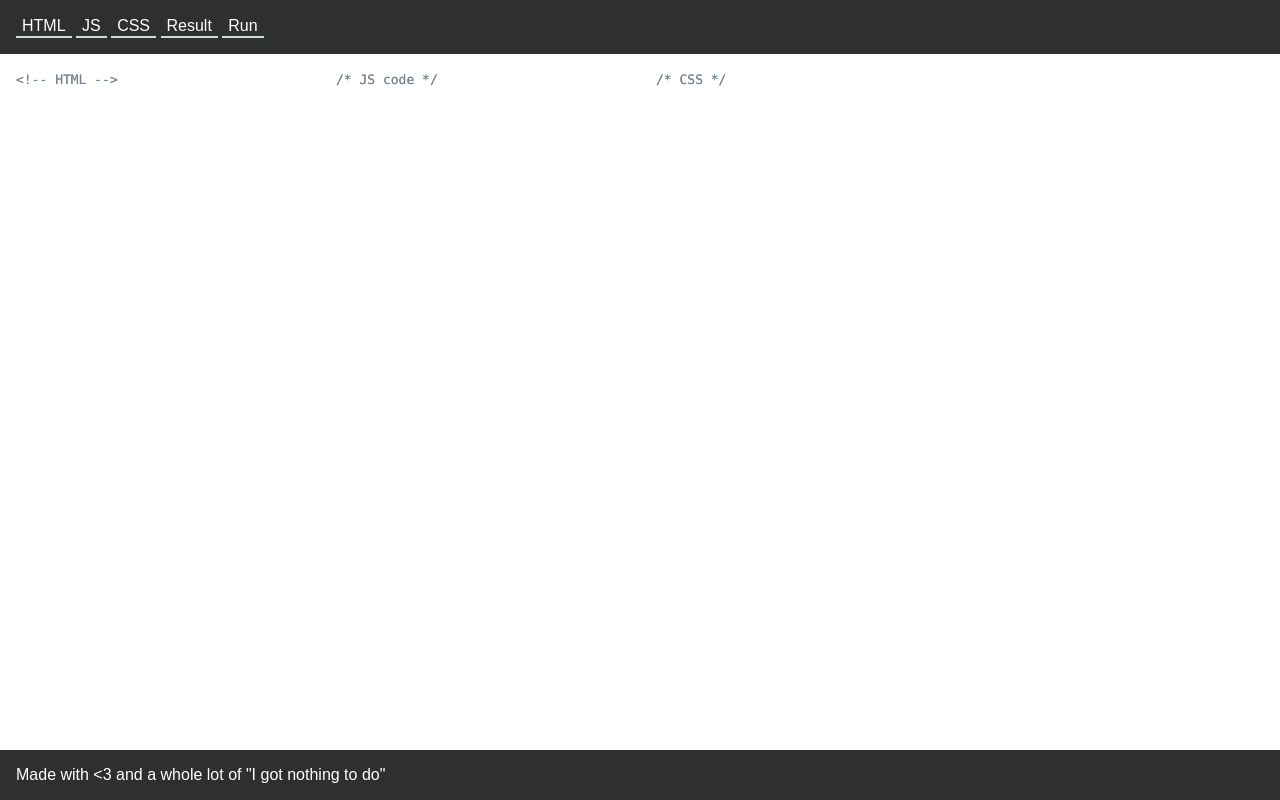
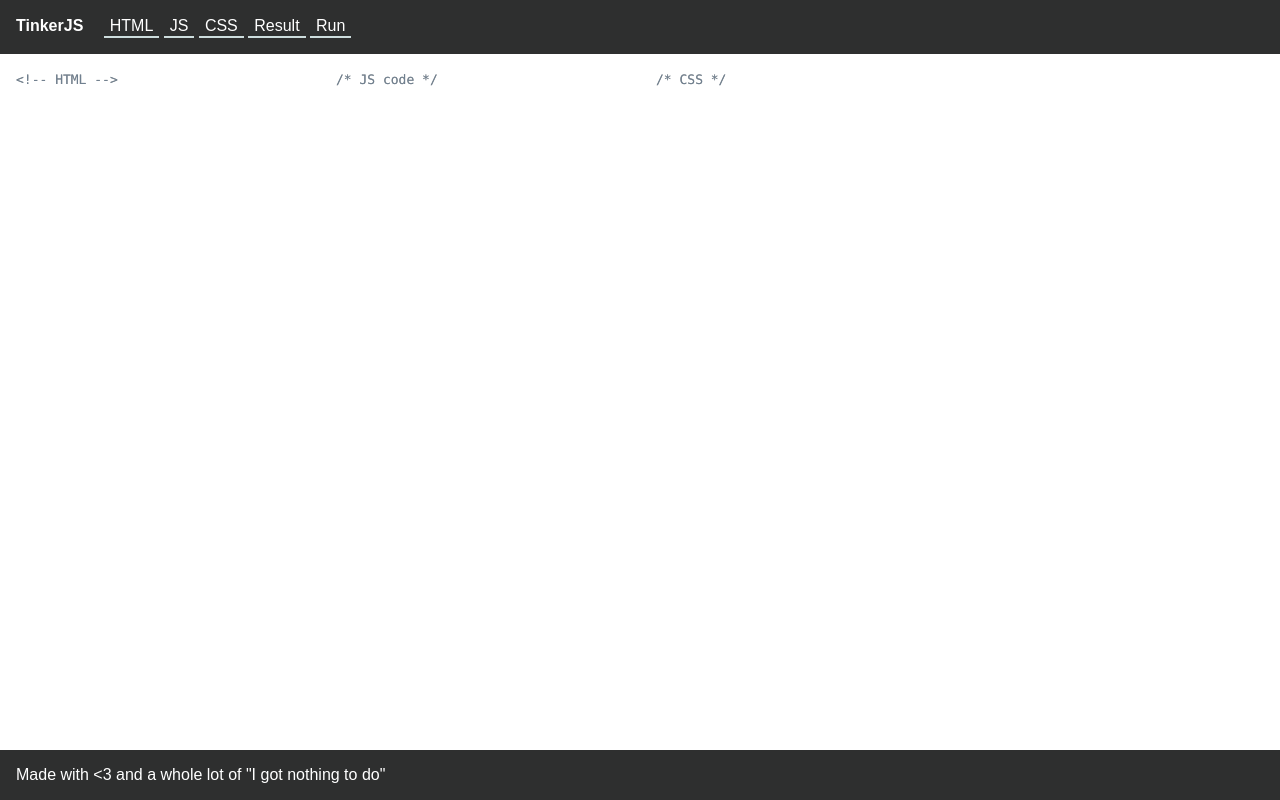
Before and after one commit to Vecuvia/tinker-js, a plain HTML site: page index.html in a window 1280 px wide. Drawn offline with Linux system fonts and the light colour scheme.

Commit message:
Rename project and add components to readme

```diff
--- a/css/style.css
+++ b/css/style.css
@@ -48,3 +48,10 @@ code[class*="language-"], pre[class*="language-"] {
   white-space: pre-wrap;
   word-wrap: break-word;
 }
+
+.brand {
+  font-size: 1em;
+  display: inline-block;
+  margin: 0;
+  padding-right: 1em;
+}
--- a/index.html
+++ b/index.html
@@ -10,6 +10,7 @@
 </head>
 <body>
   <nav>
+    <h1 class="brand">TinkerJS</h1>
     <button id="show-html">HTML</button>
     <button id="show-js">JS</button>
     <button id="show-css">CSS</button>
```
Also changed, not shown: 1 other file.
